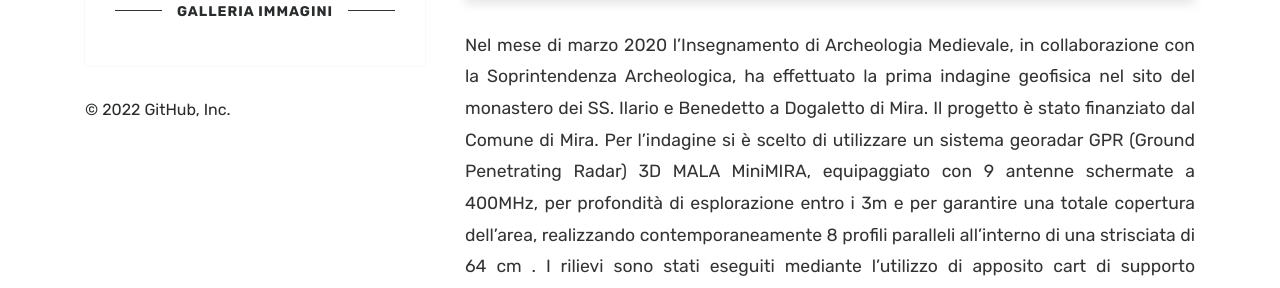
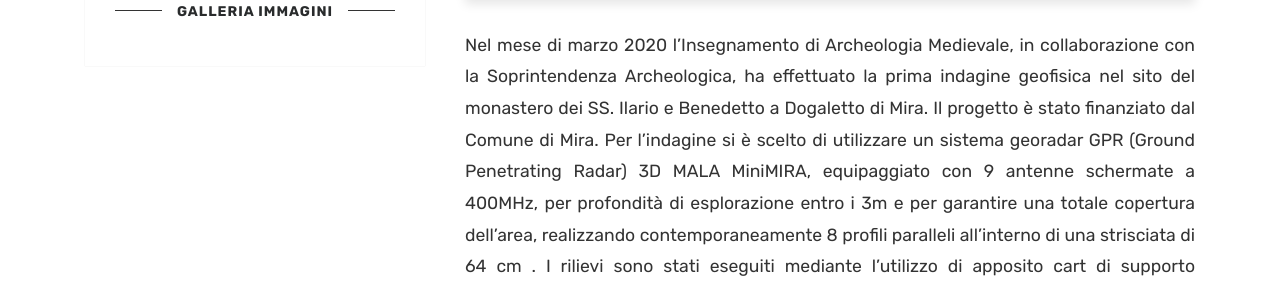
Before and after one commit to valrem93/SantIlarioeilBrenta_test, a Jekyll site: the page built from docs/_posts/2018-01-12-georadar.md, in a window 1280 px wide and 900 px high, scrolled down 453 px. Shown: the part 160-448 px from the top of the window. Built offline with Jekyll 4.4.1, drawn with Linux system fonts in a browser that asks for light colours; comment, search, counter and statistics services are not loaded.

Commit message:
Update sidebar.html

```diff
--- a/docs/_includes/sidebar.html
+++ b/docs/_includes/sidebar.html
@@ -16,4 +16,3 @@
          </div>
 
   </div>
-© 2022 GitHub, Inc.
```
